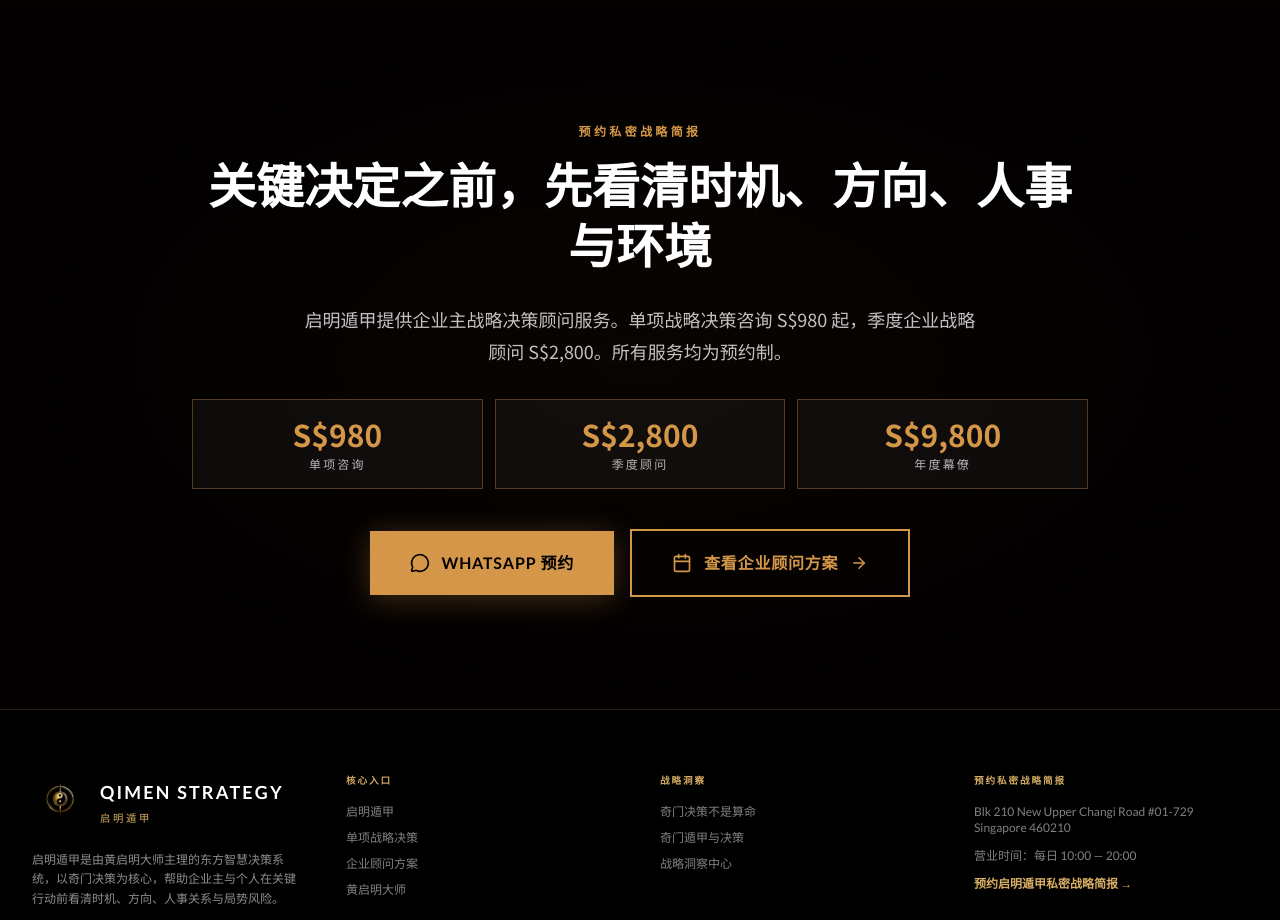
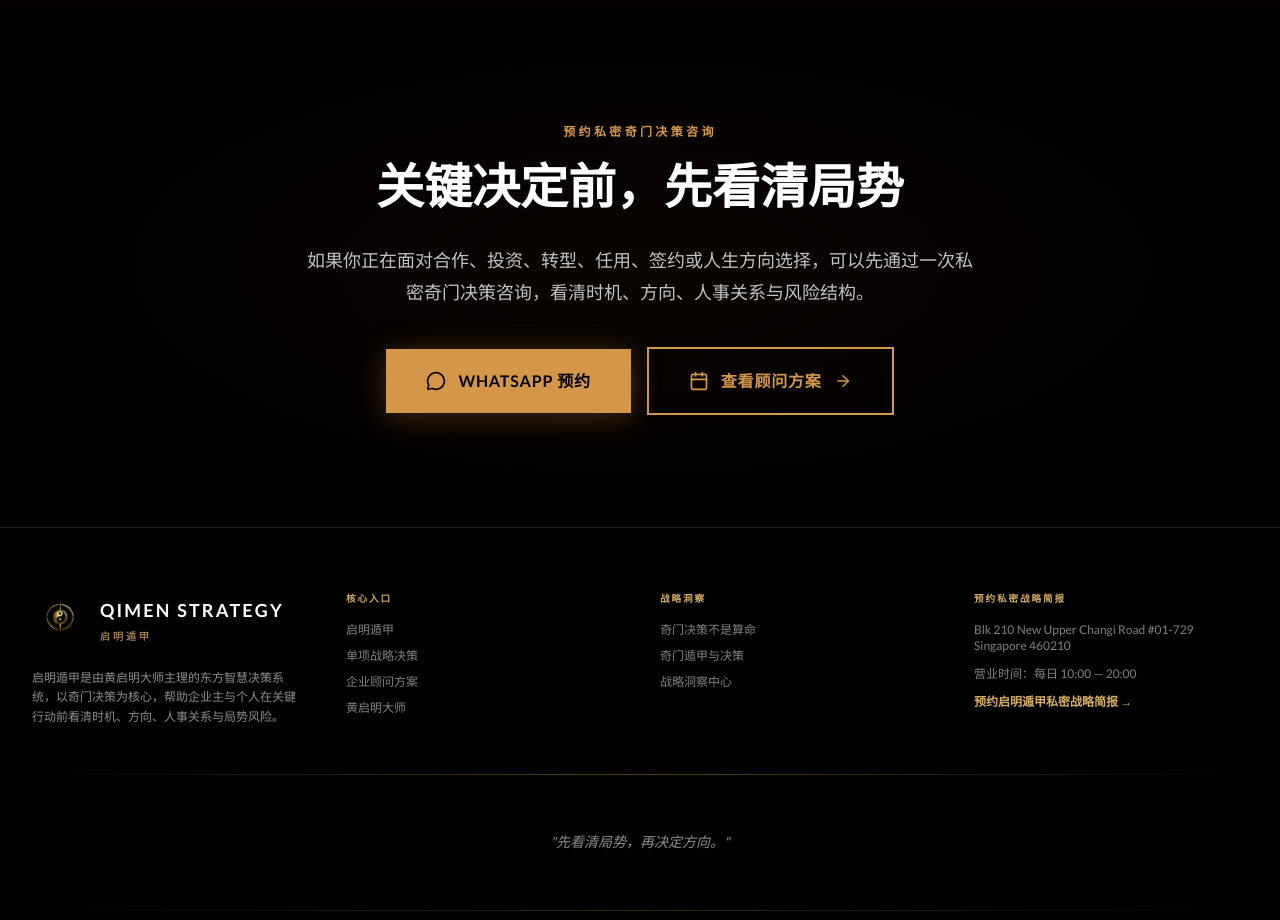
Before and after one commit to BODHIWONG/qmfeng-website, a Next.js app: page / in a window 1280 px wide. Shown: the part 10020-10940 px from the top of the page. Built offline with nearby package versions, Linux system fonts and the light colour scheme.

Commit message:
Remove repeated pricing from final CTA

```diff
--- a/components/final-cta.tsx
+++ b/components/final-cta.tsx
@@ -5,7 +5,7 @@ import { useLanguage } from "@/contexts/language-context";
 import { ArrowRight, MessageCircle, Calendar } from "lucide-react";
 
 const WA_LINK =
-  "https://wa.me/6589418791?text=Hello%20Master%20Qiming%2C%20I%20would%20like%20to%20book%20a%20private%20Qimen%20Strategy%20briefing.";
+  "https://wa.me/6589418791?text=Hello%20Master%20Qiming%2C%20I%20would%20like%20to%20book%20a%20private%20Qimen%20Strategy%20session.";
 
 export default function FinalCTA() {
   const { t } = useLanguage();
@@ -29,7 +29,7 @@ export default function FinalCTA() {
             transition={{ duration: 0.55 }}
             className="mb-5 text-xs font-bold uppercase tracking-[0.28em] text-[oklch(0.72_0.12_70)]"
           >
-            {t("预约私密战略简报", "Book a Private Strategy Briefing")}
+            {t("预约私密奇门决策咨询", "Book a Private Qimen Strategy Session")}
           </motion.p>
 
           <motion.h2
@@ -44,8 +44,8 @@ export default function FinalCTA() {
             }}
           >
             {t(
-              "关键决定之前，先看清时机、方向、人事与环境",
-              "Before a critical decision, see timing, direction, people and environment"
+              "关键决定前，先看清局势",
+              "See the situation clearly before you decide"
             )}
           </motion.h2>
 
@@ -54,32 +54,13 @@ export default function FinalCTA() {
             whileInView={{ opacity: 1, y: 0 }}
             viewport={{ once: true }}
             transition={{ duration: 0.6, delay: 0.15 }}
-            className="mx-auto mb-8 max-w-2xl text-base leading-8 text-white/76 md:text-lg"
+            className="mx-auto mb-10 max-w-2xl text-base leading-8 text-white/76 md:text-lg"
           >
             {t(
-              "启明遁甲提供企业主战略决策顾问服务。单项战略决策咨询 S$980 起，季度企业战略顾问 S$2,800。所有服务均为预约制。",
-              "Qimen Strategy provides executive decision advisory for business owners. Single Executive Advisory starts at S$980, and the Quarterly Executive Retainer is S$2,800. All services are by appointment."
+              "如果你正在面对合作、投资、转型、任用、签约或人生方向选择，可以先通过一次私密奇门决策咨询，看清时机、方向、人事关系与风险结构。",
+              "If you are facing a partnership, investment, transition, appointment, contract or major life-direction choice, a private Qimen Strategy session can help you read timing, direction, people dynamics and risk structure before action."
             )}
           </motion.p>
-
-          <motion.div
-            initial={{ opacity: 0, y: 20 }}
-            whileInView={{ opacity: 1, y: 0 }}
-            viewport={{ once: true }}
-            transition={{ duration: 0.6, delay: 0.25 }}
-            className="mb-10 grid gap-3 text-center sm:grid-cols-3"
-          >
-            {[
-              ["S$980", t("单项咨询", "Single Advisory")],
-              ["S$2,800", t("季度顾问", "Quarterly Retainer")],
-              ["S$9,800", t("年度幕僚", "Annual Advisory")],
-            ].map(([price, label]) => (
-              <div key={price} className="border border-[oklch(0.72_0.12_70/0.35)] bg-white/[0.04] px-5 py-4">
-                <div className="text-3xl font-bold text-[oklch(0.72_0.12_70)]">{price}</div>
-                <div className="mt-1 text-xs uppercase tracking-[0.18em] text-white/70">{label}</div>
-              </div>
-            ))}
-          </motion.div>
 
           <motion.div
             initial={{ opacity: 0, y: 20 }}
@@ -110,7 +91,7 @@ export default function FinalCTA() {
               style={{ fontFamily: "var(--font-lato), sans-serif" }}
             >
               <Calendar size={20} />
-              {t("查看企业顾问方案", "View Advisory Programs")}
+              {t("查看顾问方案", "View Advisory Programs")}
               <ArrowRight size={18} />
             </a>
           </motion.div>
```
